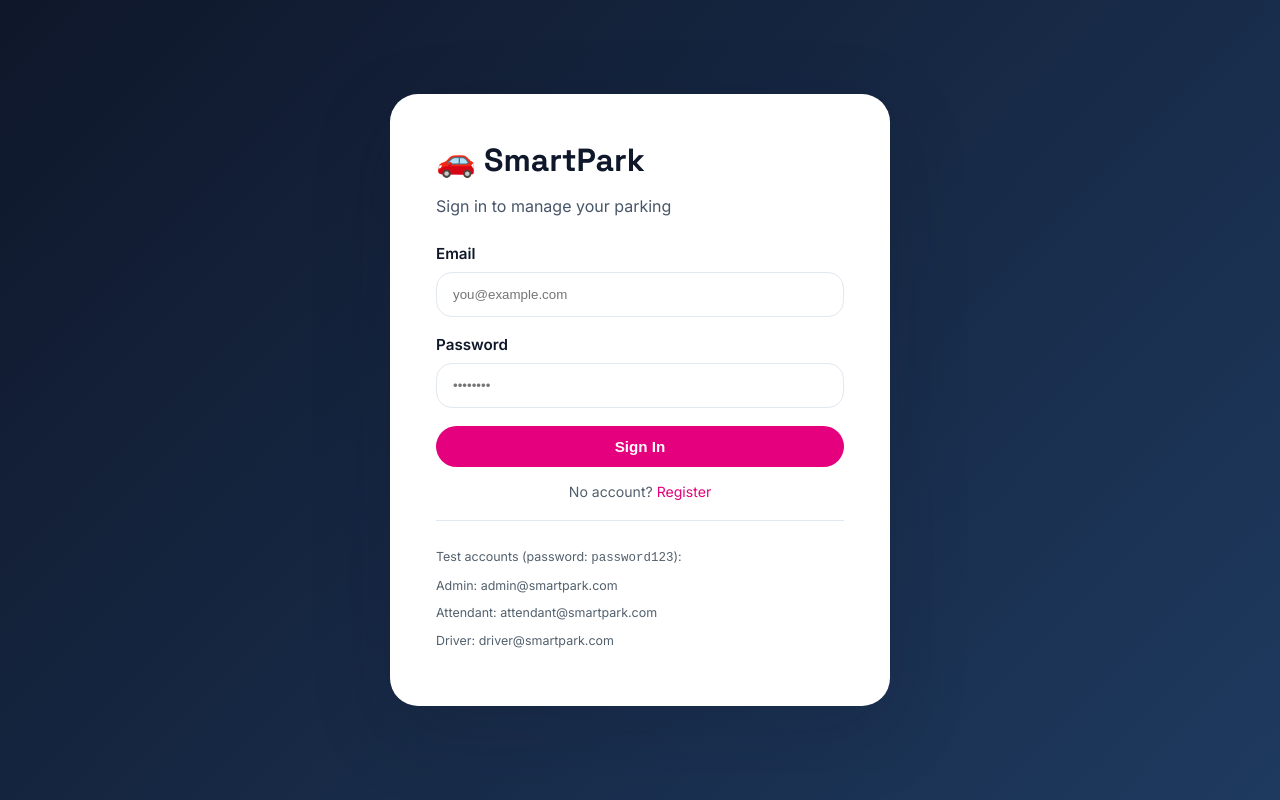
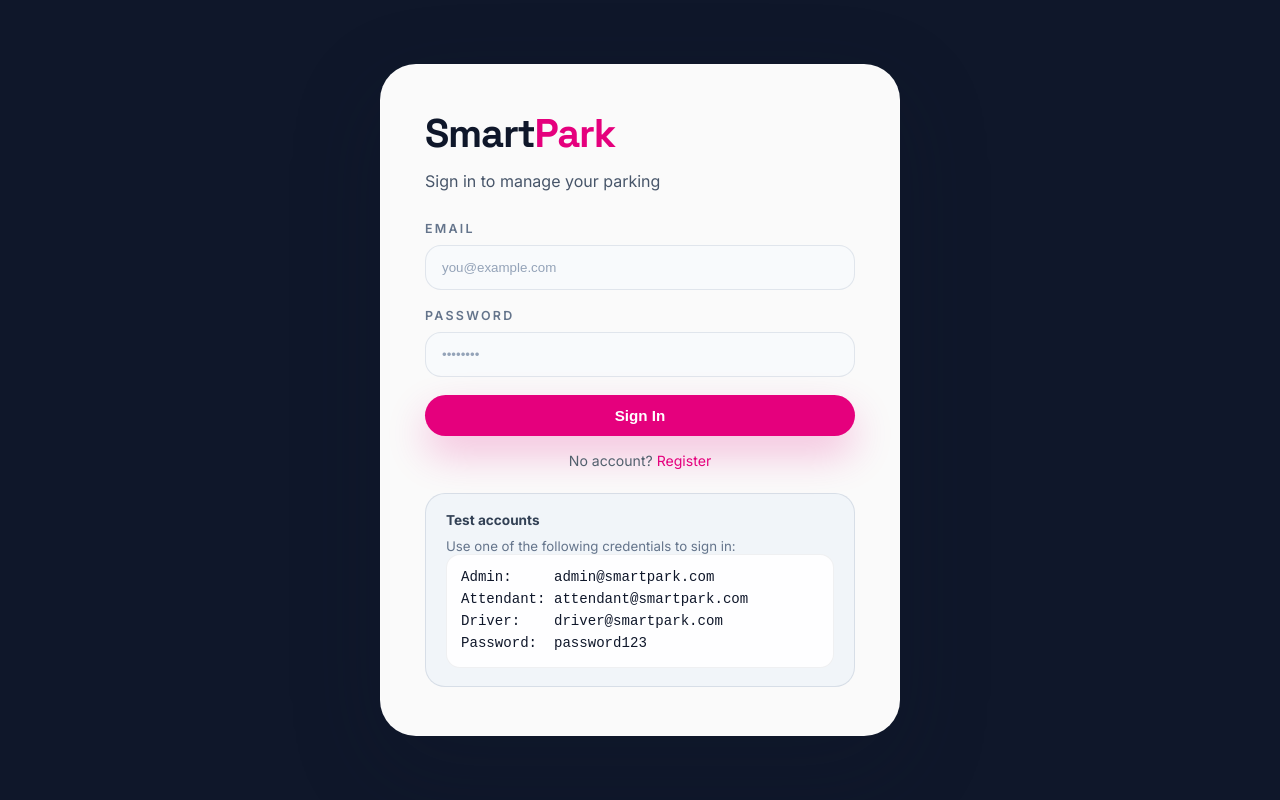
Before and after one commit to birichani-codes/smart-park-core, a website: page public/pages/login.html in a window 1280 px wide. Drawn offline with Linux system fonts and the light colour scheme.

Commit message:
update on the login page

```diff
--- a/public/css/style.css
+++ b/public/css/style.css
@@ -308,20 +308,105 @@ tr:hover td { background: rgba(15,23,42,.04); }
   display: flex;
   align-items: center;
   justify-content: center;
-  background: linear-gradient(135deg, #0f172a 0%, #1e3a5f 100%);
+  width: 100%;
+  background: #0f172a;
+  padding: 24px;
 }
 
 .auth-box {
-  background: #ffffff;
-  border-radius: 28px;
-  padding: 46px;
+  background: rgba(255,255,255,.98);
+  border-radius: 36px;
+  padding: 48px 44px;
   width: 100%;
-  max-width: 500px;
-  box-shadow: 0 24px 80px rgba(15,23,42,.18);
+  max-width: 520px;
+  box-shadow: 0 30px 90px rgba(15,23,42,.24);
+  border: 1px solid rgba(255,255,255,.12);
 }
 
-.auth-box h1 { font-size: 2rem; margin-bottom: 10px; }
-.auth-box .subtitle { color: #475569; font-size: 1rem; margin-bottom: 28px; }
+.auth-box h1 {
+  font-size: 2.5rem;
+  line-height: 1.05;
+  margin-bottom: 12px;
+  font-family: 'Space Grotesk', sans-serif;
+  font-weight: 800;
+  letter-spacing: -0.03em;
+  color: #0f172a;
+}
+
+.auth-box h1 span {
+  color: var(--primary);
+}
+
+.auth-box .subtitle {
+  color: #475569;
+  font-size: 1rem;
+  margin-bottom: 30px;
+}
+
+.auth-box .form-group label {
+  text-transform: uppercase;
+  letter-spacing: .18em;
+  font-size: .78rem;
+  color: #64748b;
+}
+
+.auth-box input {
+  background: #f8fafc;
+  border: 1px solid rgba(148,163,184,.24);
+}
+
+.auth-box input::placeholder {
+  color: #94a3b8;
+}
+
+.auth-box input:focus {
+  border-color: var(--primary);
+  box-shadow: 0 0 0 4px rgba(229,0,125,.08);
+}
+
+.auth-box .helper-panel {
+  margin-top: 24px;
+  background: #f1f5f9;
+  border: 1px solid rgba(148,163,184,.28);
+  border-radius: 20px;
+  padding: 18px 20px;
+}
+
+.auth-box .helper-panel .helper-title {
+  font-size: .85rem;
+  font-weight: 700;
+  color: #334155;
+  margin-bottom: 10px;
+}
+
+.auth-box .helper-panel pre {
+  margin: 0;
+  font-family: 'Courier New', Courier, monospace;
+  font-size: .88rem;
+  line-height: 1.55;
+  color: #0f172a;
+  background: rgba(255,255,255,.9);
+  padding: 12px 14px;
+  border-radius: 14px;
+  border: 1px solid rgba(15,23,42,.06);
+  overflow: auto;
+}
+
+.auth-box .helper-panel p {
+  margin: 0;
+  font-size: .83rem;
+  color: #64748b;
+}
+
+.btn-primary {
+  background: var(--primary);
+  color: #fff;
+  box-shadow: 0 18px 40px rgba(229,0,125,.24);
+}
+
+.btn-primary:hover {
+  transform: translateY(-1px) scale(1.02);
+}
 
 /* ── Parking grid ── */
 .parking-summary {
--- a/public/pages/login.html
+++ b/public/pages/login.html
@@ -9,7 +9,7 @@
 <body>
 <div class="auth-wrapper">
   <div class="auth-box">
-    <h1>🚗 SmartPark</h1>
+    <h1>Smart<span>Park</span></h1>
     <p class="subtitle">Sign in to manage your parking</p>
 
     <div id="alert" class="alert hidden"></div>
@@ -29,11 +29,13 @@
       No account? <a href="/register">Register</a>
     </p>
 
-    <div style="margin-top:20px;padding-top:16px;border-top:1px solid var(--border)">
-      <p class="text-muted" style="font-size:.78rem;margin-bottom:8px">Test accounts (password: <code>password123</code>):</p>
-      <p class="text-muted" style="font-size:.78rem">Admin: admin@smartpark.com</p>
-      <p class="text-muted" style="font-size:.78rem">Attendant: attendant@smartpark.com</p>
-      <p class="text-muted" style="font-size:.78rem">Driver: driver@smartpark.com</p>
+    <div class="helper-panel">
+      <p class="helper-title">Test accounts</p>
+      <p>Use one of the following credentials to sign in:</p>
+      <pre>Admin:     admin@smartpark.com
+Attendant: attendant@smartpark.com
+Driver:    driver@smartpark.com
+Password:  password123</pre>
     </div>
   </div>
 </div>
```
